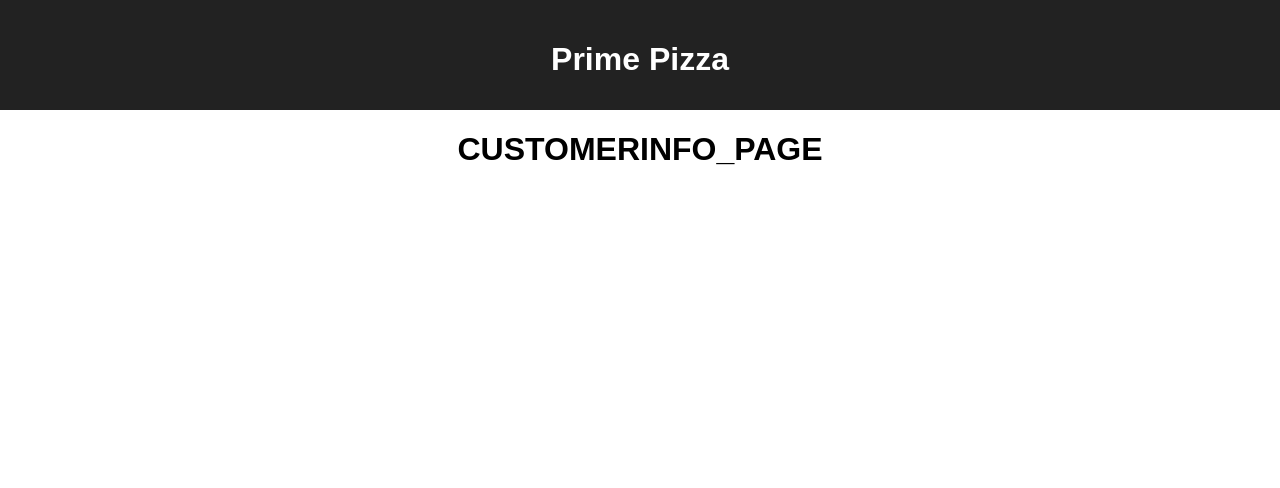
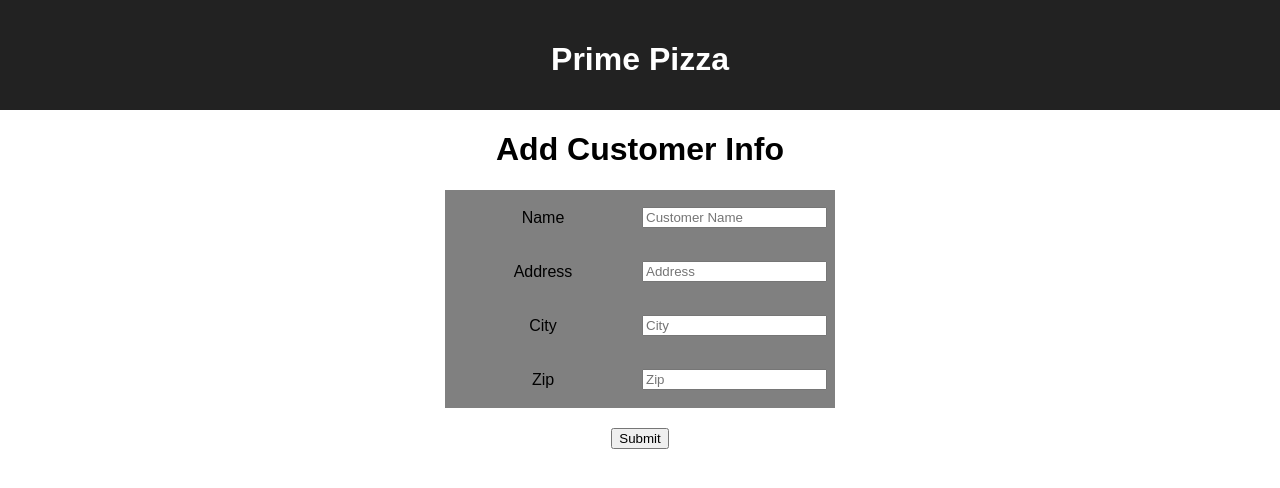
Before and after one commit to LanceLRG/redux-pizza-parlor-master, a React (Create React App) app: page /#/customerinfo in a window 1280 px wide. Shown: the top 488 px of the page. Built offline with nearby package versions, Linux system fonts and the light colour scheme.

Commit message:
input form working in local state. need to dispatch to reducer

```diff
--- /dev/null
+++ b/src/components/CustomerInfo/CustomerInfo.css
@@ -0,0 +1,17 @@
+#cust-info-table {
+    background-color: grey;
+    display: inline-block;
+    margin: auto;
+    text-align: center;
+}
+
+#cust-info-table td {
+    width: 50%;
+}
+#cust-info-table tr {
+    width: 100%;
+}
+
+#cust-info-table input {
+    margin-right: 5px;
+}
--- a/src/components/CustomerInfo/CustomerInfo.jsx
+++ b/src/components/CustomerInfo/CustomerInfo.jsx
@@ -1,27 +1,39 @@
 import React, { useState } from 'react';
 import { useHistory } from 'react-router-dom';
 import axios from 'axios';
-
+import './CustomerInfo.css'
 
 function CustomerInfo() {
 
-    // const history = useHistory();
-    // console.log(history);
+    // "customer_name" VARCHAR (1000) NOT NULL,
+    // "street_address" VARCHAR(1000) NOT NULL,
+    // "city" VARCHAR(1000) NOT NULL,
+    // "zip" VARCHAR(20) NOT NULL,
 
-    // // Called when the submit button is pressed
-    // const addCustomer = () => {
-    //     // POST student to the server
-    //     axios({
-    //         method: 'POST',
-    //         url: '/students',
-    //         data: {github_name: newStudent}
-    //     }).then((response) => {
-    //         console.log(response);
-    //         history.push('/allStudents');
-    //     }).catch((err) => {
-    //         console.log(err);
-    //     });
-    // };
+    const [inputName, setInputName] = useState('');
+    const [inputAddress, setInputAddress] = useState('');
+    const [inputCity, setInputCity] = useState('');
+    const [inputZip, setInputZip] = useState('');
+
+
+    const history = useHistory();
+    console.log(history);
+
+    // Called when the submit button is pressed
+    const addCustomer = (event) => {
+        event.preventDefault();
+
+        const newCustomer = {
+            customer_name: inputName,
+            street_address: inputAddress,
+            city: inputCity,
+            zip: inputZip
+        };
+
+        console.log(`Adding ${newCustomer.customer_name} to customer db`);
+        debugger;
+        // dispatch
+    };
 
     // // Called when the submit button is pressed
     // const handleSubmit = (event) => {
@@ -37,17 +49,57 @@ function CustomerInfo() {
 
 
     return (
-        // <form onSubmit={handleSubmit}>
-        //     <input onChange={(event) => setStudent(event.target.value)}
-        //             placeholder="GitHub username"
-        //             value={student} />
-        //     <input type="submit" value="Submit" />
-        // </form>
         <>
-        <h1>CUSTOMERINFO_PAGE</h1>
+            <h1>Add Customer Info</h1>
+            <form onSubmit={addCustomer}>
+                <table id='cust-info-table'>
+                    <tbody>
+                        <tr>
+                            <td>
+                                <p>Name</p>
+                            </td>
+                            <td>
+                                <input onChange={(event) => setInputName(event.target.value)}
+                                    placeholder="Customer Name"
+                                    value={inputName} />
+                            </td>
+                        </tr>
+                        <tr>
+                            <td>
+                                <p>Address</p>
+                            </td>
+                            <td>
+                                <input onChange={(event) => setInputAddress(event.target.value)}
+                                    placeholder="Address"
+                                    value={inputAddress} />
+                            </td>
+                        </tr>
+                        <tr>
+                            <td>
+                                <p>City</p>
+                            </td>
+                            <td>
+                                <input onChange={(event) => setInputCity(event.target.value)}
+                                    placeholder="City"
+                                    value={inputCity} />
+                            </td>
+                        </tr>
+                        <tr>
+                            <td>
+                                <p>Zip</p>
+                                </td>
+                            <td>
+                                <input onChange={(event) => setInputZip(event.target.value)}
+                                    placeholder="Zip"
+                                    value={inputZip} />
+                            </td>
+                        </tr>
+                    </tbody>
+                </table>
+                <p><input type="submit" value="Submit" /></p>
+            </form>
         </>
     );
-
 }
 
 
```
